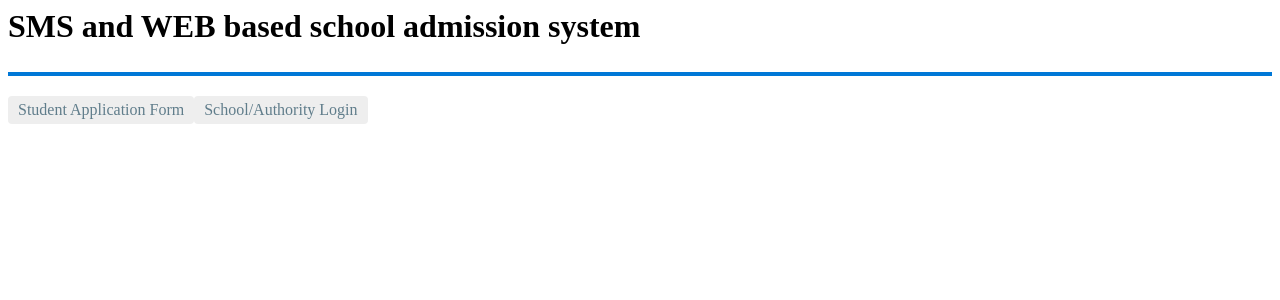
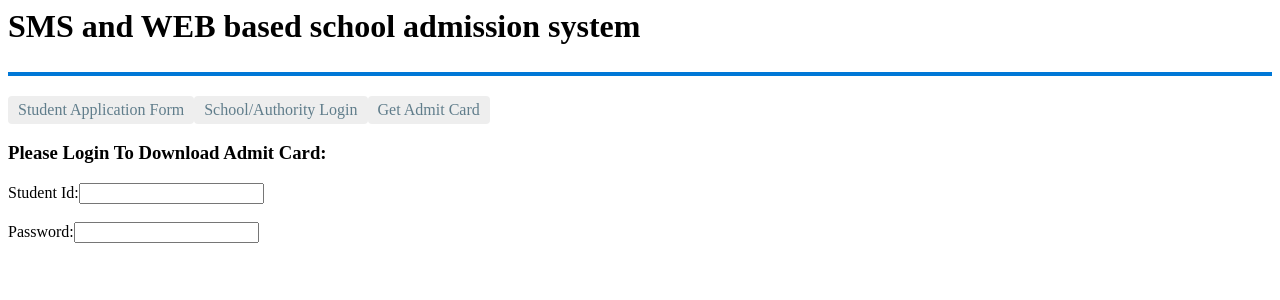
Before and after one commit to Tanvirtonoy/Student-Application, an Angular app: page /admit in a window 1280 px wide. Before the commit this address led to /. Shown: the top 300 px of the page. Built offline with nearby package versions, Linux system fonts and the light colour scheme.

Commit message:
added admit card

```diff
--- /dev/null
+++ b/src/app/admit-card/admit-card.component.html
@@ -0,0 +1,11 @@
+<h3>Please Login To Download Admit Card:</h3>
+<form>
+  <div>
+    <label for="studentId">Student Id:</label>
+    <input name="studentId" ngModel>
+  </div><br>
+  <div>
+    <label for="password">Password:</label>
+    <input name="password" ngModel>
+  </div>
+</form>
--- /dev/null
+++ b/src/app/admit-card/admit-card.component.ts
@@ -0,0 +1,15 @@
+import { Component, OnInit } from '@angular/core';
+
+@Component({
+  selector: 'app-admit-card',
+  templateUrl: './admit-card.component.html',
+  styleUrls: ['./admit-card.component.css']
+})
+export class AdmitCardComponent implements OnInit {
+
+  constructor() { }
+
+  ngOnInit() {
+  }
+
+}
--- a/src/app/app-routing.module.ts
+++ b/src/app/app-routing.module.ts
@@ -2,11 +2,12 @@ import { NgModule } from '@angular/core';
 import { RouterModule, Routes } from '@angular/router';
 import { StudentApplicationFormComponent } from './student-application-form/student-application-form.component';
 import { SchoolAuthorityComponent } from './school-authority/school-authority.component';
-
+import { AdmitCardComponent } from './admit-card/admit-card.component';
 
 const routes: Routes = [
     {path: 'form', component: StudentApplicationFormComponent},
-    {path: 'school-authority-login', component: SchoolAuthorityComponent}
+    {path: 'school-authority-login', component: SchoolAuthorityComponent},
+    {path: 'admit', component: AdmitCardComponent}
 ];
 
 @NgModule ({
--- a/src/app/app.component.html
+++ b/src/app/app.component.html
@@ -4,8 +4,8 @@
   <!-- <a routerLink="" routerLinkActive="active">Admission Circular</a>
   <a routerLink="" routerLinkActive="active">Circular for Dhaka</a> -->
   <a routerLink="/form" routerLinkActive="active">Student Application Form</a>
-  <!-- <a routerLink="" routerLinkActive="active">Get Admit Card</a> -->
   <a routerLink="/school-authority-login" routerLinkActive="active">School/Authority Login</a>
+  <a routerLink="/admit" routerLinkActive="active">Get Admit Card</a>
   <!-- <a routerLink="" routerLinkActive="active">Software User Manual</a> -->
 </nav>
 
--- a/src/app/app.module.ts
+++ b/src/app/app.module.ts
@@ -6,12 +6,14 @@ import { AppComponent } from './app.component';
 import { StudentApplicationFormComponent } from './student-application-form/student-application-form.component';
 import { AppRoutingModule } from './app-routing.module';
 import { SchoolAuthorityComponent } from './school-authority/school-authority.component';
+import { AdmitCardComponent } from './admit-card/admit-card.component';
 
 @NgModule({
   declarations: [
     AppComponent,
     StudentApplicationFormComponent,
-    SchoolAuthorityComponent
+    SchoolAuthorityComponent,
+    AdmitCardComponent
   ],
   imports: [
     BrowserModule,
--- a/src/app/student.ts
+++ b/src/app/student.ts
@@ -1,5 +1,6 @@
 export class Student {
     constructor (
-        public level: string
+        public level: string,
+        public school: string
     ) { }
 }
```
Also changed, not shown: src/app/admit-card/admit-card.component.css (added), 1 other file (tests, documents, lock files or other folders).
